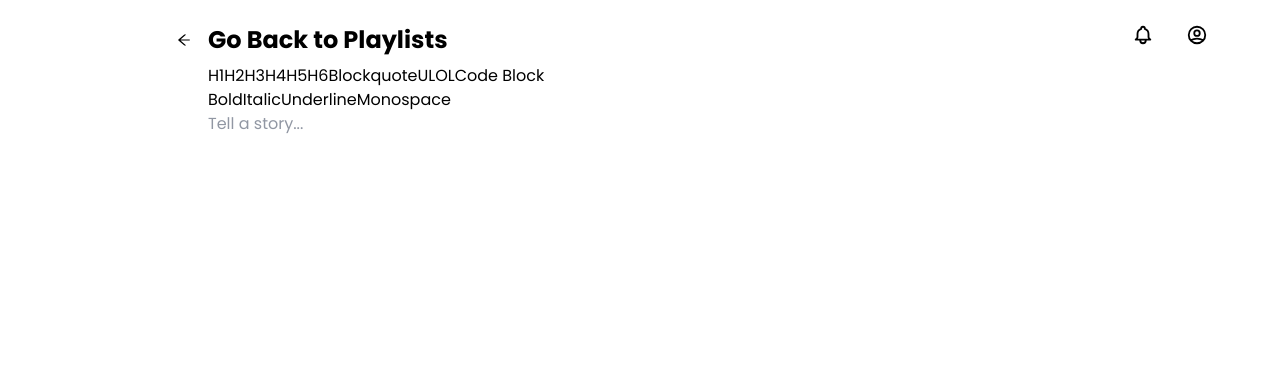
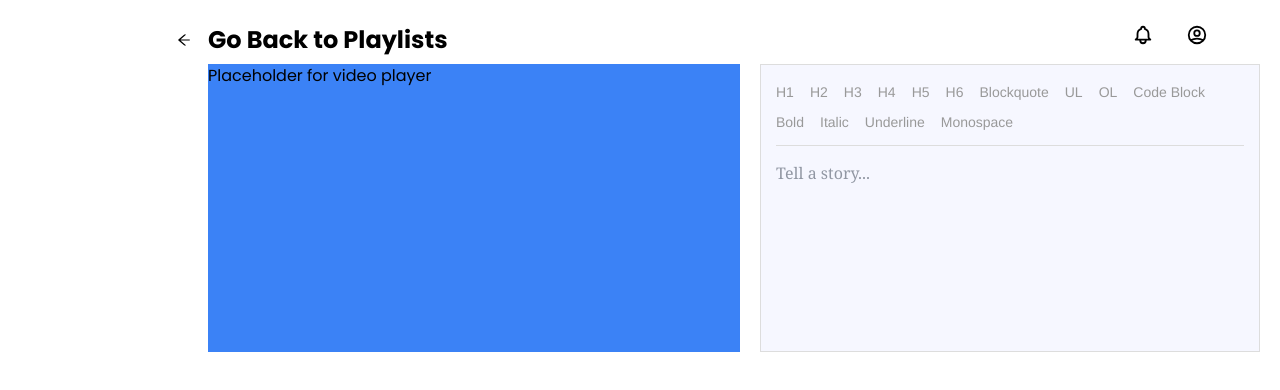
Before and after one commit to Prajna1999/youplex-videoplayer-temp, a React (Create React App) app: page /videoplayer in a window 1280 px wide. Shown: the top 390 px of the page. Built offline with nearby package versions, Linux system fonts and the light colour scheme; no server answers.

Commit message:
styling richtext editor

```diff
--- a/src/components/richtexteditor/RichTextEditor.jsx
+++ b/src/components/richtexteditor/RichTextEditor.jsx
@@ -2,7 +2,7 @@ import React from "react";
 
 import {Editor, EditorState,getDefaultKeyBinding, RichUtils} from 'draft-js';
 import './rich.css';
-// import '../../../node_modules/draft-js/dist'
+import '../../../node_modules/draft-js/dist/Draft.css'
 class RichTextEditor extends React.Component {
     constructor(props) {
       super(props);
--- a/src/components/richtexteditor/rich.css
+++ b/src/components/richtexteditor/rich.css
@@ -0,0 +1,67 @@
+.RichEditor-root {
+    background: #F6F7FF;
+    border: 1px solid #ddd;
+    font-family: 'Georgia', serif;
+    font-size: 14px;
+    padding: 15px;
+    width:500px;
+    margin-right:20px;
+
+
+  }
+
+  .RichEditor-editor {
+    border-top: 1px solid #ddd;
+    cursor: text;
+    font-size: 16px;
+    margin-top: 10px;
+  }
+
+  .RichEditor-editor .public-DraftEditorPlaceholder-root,
+  .RichEditor-editor .public-DraftEditor-content {
+    margin: 0 -15px -15px;
+    padding: 15px;
+  }
+
+  .RichEditor-editor .public-DraftEditor-content {
+    min-height: 205px;
+  }
+
+  .RichEditor-hidePlaceholder .public-DraftEditorPlaceholder-root {
+    display: none;
+  }
+
+  .RichEditor-editor .RichEditor-blockquote {
+    border-left: 5px solid #eee;
+    color: #666;
+    font-family: 'Hoefler Text', 'Georgia', serif;
+    font-style: italic;
+    margin: 16px 0;
+    padding: 10px 20px;
+  }
+
+  .RichEditor-editor .public-DraftStyleDefault-pre {
+    background-color: rgba(0, 0, 0, 0.05);
+    font-family: 'Inconsolata', 'Menlo', 'Consolas', monospace;
+    font-size: 16px;
+    padding: 20px;
+  }
+
+  .RichEditor-controls {
+    font-family: 'Helvetica', sans-serif;
+    font-size: 14px;
+    margin-bottom: 5px;
+    user-select: none;
+  }
+
+  .RichEditor-styleButton {
+    color: #999;
+    cursor: pointer;
+    margin-right: 16px;
+    padding: 2px 0;
+    display: inline-block;
+  }
+
+  .RichEditor-activeButton {
+    color: #5890ff;
+  }
--- a/src/pages/VideoPlayer.jsx
+++ b/src/pages/VideoPlayer.jsx
@@ -24,10 +24,16 @@ function VideoPlayer() {
       <Navbar page="Go Back to Playlists" />
     </div>
 
+    <div className="flex ml-52 ">
+        <div className="container mr-5 h-72 bg-blue-500">
+            <h1>Placeholder for video player</h1>
+        </div>
 
-        <div className="container ml-52 w-4/5  h-screen">
+        <div className="container w-4/5  h-screen">
                 <RichTextEditor />
         </div>
+    </div>
+
 
     </>
   );
```
